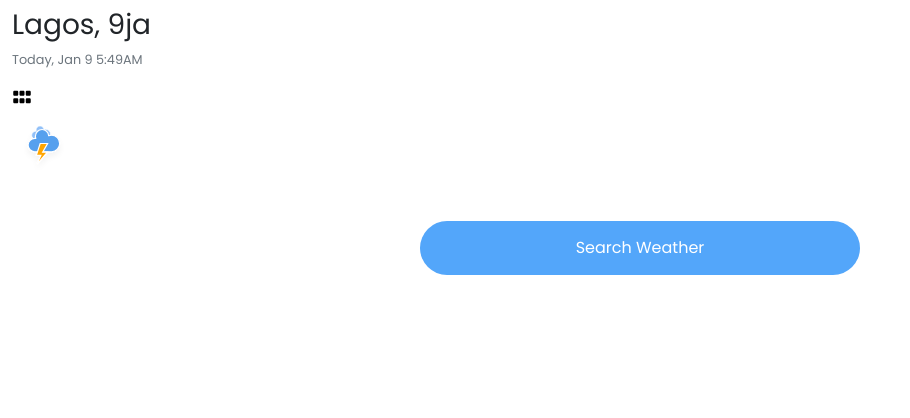
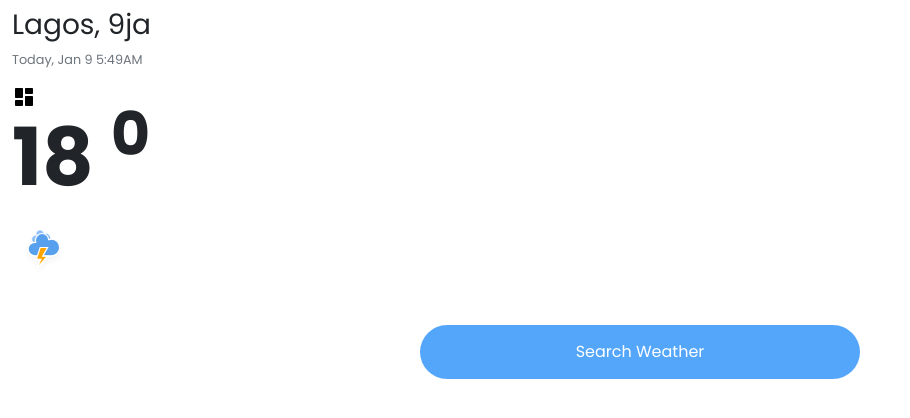
Before and after one commit to fatboy0112/react-weather-app, a React (Create React App) app: page /weather in a window 1280 px wide. Shown: the top 418 px of the page, without its empty margins (0-910 px from the left). Built offline with nearby package versions, Linux system fonts and the light colour scheme; no server answers.

Commit message:
Added the degree component

```diff
--- a/src/pages/Weather.jsx
+++ b/src/pages/Weather.jsx
@@ -5,6 +5,7 @@ import Footer from "../components/footer";
 
 
 const WeatherApp = () =>{
+
 
     function show(){
         jQuery(($)=>{
@@ -30,12 +31,16 @@ const WeatherApp = () =>{
                     </section>
                     <div className="toggle-btn">
 
-                        <svg  height={"20px"} width={"20px"} xmlns="http://www.w3.org/2000/svg" viewBox="0 0 448 512"><path d="M96 288H32c-17.67 0-32 14.33-32 32v64c0 17.67 14.33 32 32 32h64c17.67 0 32-14.33 32-32v-64c0-17.67-14.33-32-32-32zm160 0h-64c-17.67 0-32 14.33-32 32v64c0 17.67 14.33 32 32 32h64c17.67 0 32-14.33 32-32v-64c0-17.67-14.33-32-32-32zm160 0h-64c-17.67 0-32 14.33-32 32v64c0 17.67 14.33 32 32 32h64c17.67 0 32-14.33 32-32v-64c0-17.67-14.33-32-32-32zM96 96H32c-17.67 0-32 14.33-32 32v64c0 17.67 14.33 32 32 32h64c17.67 0 32-14.33 32-32v-64c0-17.67-14.33-32-32-32zm160 0h-64c-17.67 0-32 14.33-32 32v64c0 17.67 14.33 32 32 32h64c17.67 0 32-14.33 32-32v-64c0-17.67-14.33-32-32-32zm160 0h-64c-17.67 0-32 14.33-32 32v64c0 17.67 14.33 32 32 32h64c17.67 0 32-14.33 32-32v-64c0-17.67-14.33-32-32-32z"/></svg>
-
+                        <svg xmlns="http://www.w3.org/2000/svg" width={"24px"} height={"24px"} viewBox="0 0 24 24"><path fill="none" d="M0 0h24v24H0V0z"/><path d="M4 13h6c.55 0 1-.45 1-1V4c0-.55-.45-1-1-1H4c-.55 0-1 .45-1 1v8c0 .55.45 1 1 1zm0 8h6c.55 0 1-.45 1-1v-4c0-.55-.45-1-1-1H4c-.55 0-1 .45-1 1v4c0 .55.45 1 1 1zm10 0h6c.55 0 1-.45 1-1v-8c0-.55-.45-1-1-1h-6c-.55 0-1 .45-1 1v8c0 .55.45 1 1 1zM13 4v4c0 .55.45 1 1 1h6c.55 0 1-.45 1-1V4c0-.55-.45-1-1-1h-6c-.55 0-1 .45-1 1z"/></svg>
                     </div>
                 </section>
 
-
+            <section className="current-weather-container">
+                <section className="current-weather-value-container">
+                    <h1 className="current-weather-value fw-bold display-1">
+                        18 <sup className="fw-bold current-weather-unit">0</sup>
+                    </h1>
+                </section>
                 <section className="current-weather-icon">
                     <svg
                         version="1.1"
@@ -72,6 +77,8 @@ const WeatherApp = () =>{
                     </svg>
 
                 </section>
+            </section>
+
                 <section className="d-flex align-items-center justify-content-center">
 
 <Button text="search weather"className="brand-btn m-auto my-5 width-toggle" onClick={show}/>
```
